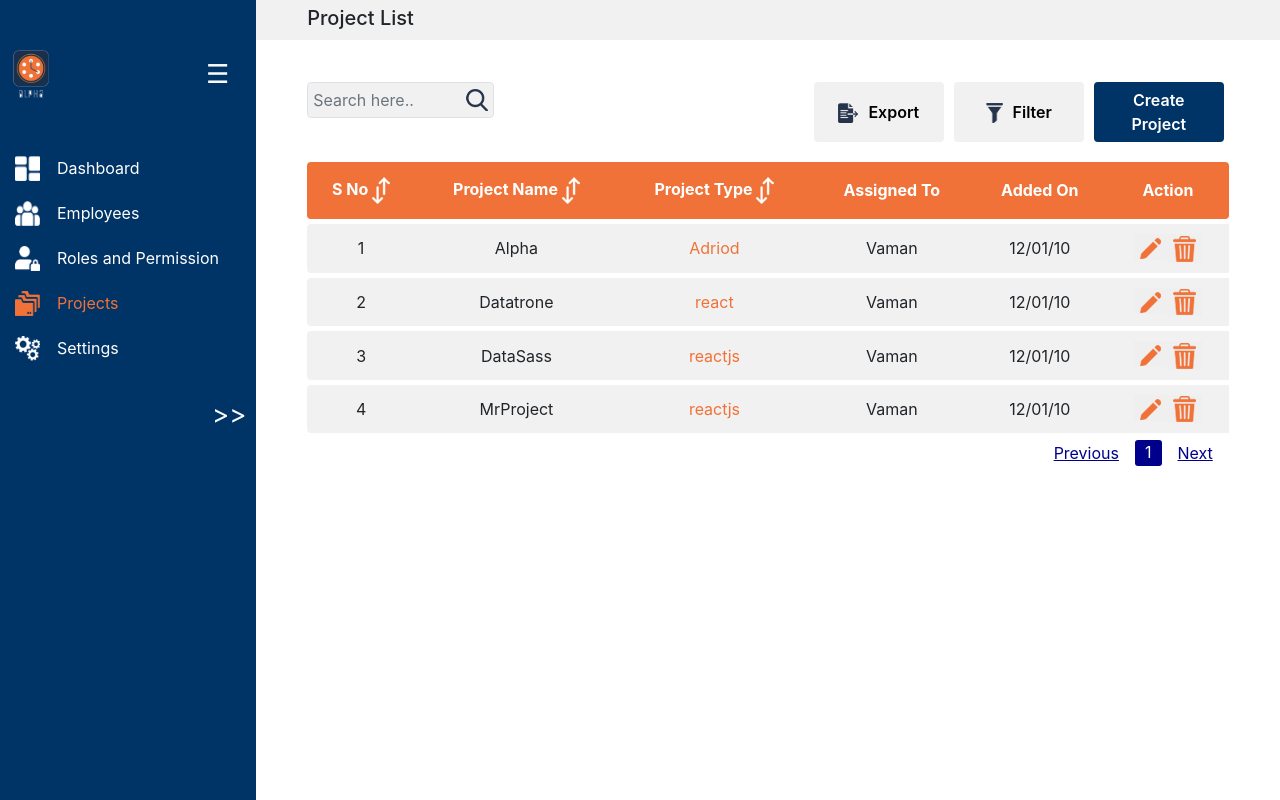
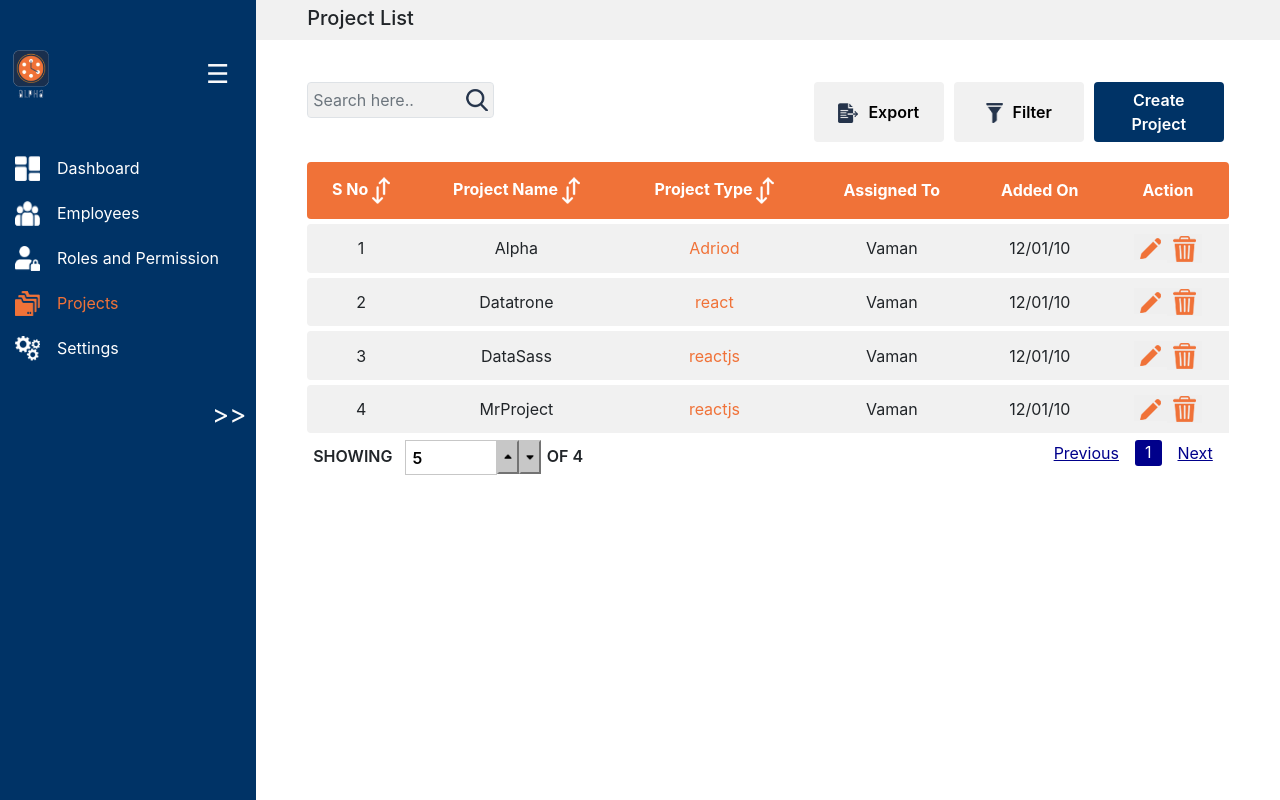
Before and after one commit to Mr0Strange1pwn/Alpha, a React (Create React App) app: page /Project in a window 1280 px wide. Built offline with nearby package versions, Linux system fonts and the light colour scheme; data requests are answered from the project's data file.

Commit message:
changes done pagination and clock

```diff
--- a/src/components/common/Timeclock/timeclock.css
+++ b/src/components/common/Timeclock/timeclock.css
@@ -1,5 +1,5 @@
 .divbox{
-    width: 100%;
+    width: 95%;
     border: 1px solid #ced4da;
     padding: .375rem .75rem .375rem .75rem;
     border-radius: 5px;
--- a/src/components/pages/Employee/Employee.css
+++ b/src/components/pages/Employee/Employee.css
@@ -126,37 +126,6 @@ a.user-email {
     text-align: center;
     font-weight: 500;
 }
-
-@media screen and (max-width: 1024px){
-    .employee-detail tr td{
-        padding:10px 5px;
-    }
-}
-@media screen and (max-width: 1023px){
-    .employee-detail tr td{
-        font-size: 15px;
-    }
-    .employee-header,.employee-detail{
-        display: block;
-    max-width: -moz-fit-content;
-    max-width: fit-content;
-    overflow-x: auto;
-    white-space: nowrap;
-    }
-}
-@media screen and (max-width: 767px){
-    .employee-detail tr td{
-        padding:10px 5px;
-    }
-    .employee-header,.employee-detail{
-        display: block;
-    max-width: -moz-fit-content;
-    max-width: fit-content;
-    overflow-x: auto;
-    white-space: nowrap;
-    }
-}
-
 .pageNumbers{
     list-style: none;
     display: flex;
@@ -193,3 +162,63 @@ a.user-email {
   .pageNumbers li button:focus {
     outline: none;
   }
+  button.loadmorebuttonone img, .loadmorebuttontwo img {
+    width: 8px;
+}
+.divboxnew {
+    display: flex;
+}
+.loadmorebuttontwo,.loadmorebuttonone{
+    background: #c7c7c7;
+    border-color: #c7c7c7;
+    padding: 3px 5px;
+}
+.divboxnew input {
+    padding: 0 7px;
+    font-weight: 600;
+    border: 1px solid #c7c7c7;
+    width: 20%;
+}
+.main nav{
+    display: flex;
+    justify-content: space-between;
+}
+.divboxnew h6 {
+    margin-top: 7px;
+    margin-left: 6px;
+    text-transform: uppercase;
+    font-weight: 600;
+}
+.loadmorebuttontwo img {
+    position: relative;
+    top: -5px;
+}
+@media screen and (max-width: 1024px){
+    .employee-detail tr td{
+        padding:10px 5px;
+    }
+}
+@media screen and (max-width: 1023px){
+    .employee-detail tr td{
+        font-size: 15px;
+    }
+    .employee-header,.employee-detail{
+        display: block;
+    max-width: -moz-fit-content;
+    max-width: fit-content;
+    overflow-x: auto;
+    white-space: nowrap;
+    }
+}
+@media screen and (max-width: 767px){
+    .employee-detail tr td{
+        padding:10px 5px;
+    }
+    .employee-header,.employee-detail{
+        display: block;
+    max-width: -moz-fit-content;
+    max-width: fit-content;
+    overflow-x: auto;
+    white-space: nowrap;
+    }
+}
--- a/src/components/pages/Employee/Registration/Documents.js
+++ b/src/components/pages/Employee/Registration/Documents.js
@@ -280,7 +280,7 @@ const Documents = () => {
               </button>
             </div>
           </div>
-          <nav aria-label="Page navigation example">
+          <nav aria-label="Page navigation example" style={{display:"unset"}} >
           <ul className="pageNumbers">
             <li>
               <button
--- a/src/components/pages/Employee/Registration/JobDetails.js
+++ b/src/components/pages/Employee/Registration/JobDetails.js
@@ -59,10 +59,23 @@ function JobDetails() {
             </div>
 
             <div className="col-sm-12 col-md-6 col-lg-6">
+              {/* <label class="form-check-label reg-lable" for="exampleCheck1">
+                Shift Timing
+              </label> */}
+              <div style={{display:"flex"}}>
+              <div className="col-sm-12 col-md-6 col-lg-6" >
               <label class="form-check-label reg-lable" for="exampleCheck1">
-                Shift Timing
+                Shift Timing From
               </label>
               <Timeclock />
+              </div>
+              <div className="col-sm-12 col-md-6 col-lg-6">
+              <label class="form-check-label reg-lable" for="exampleCheck1">
+                Shift Timing To
+              </label>
+              <Timeclock />
+              </div>
+              </div>
               {/* <TimePicker/> */}
               {/* <input
                 style={{...inputStyle, border: showError ? details.shiftTime.length === 0 ? " 1px solid red" : null : null }}
--- a/src/components/pages/Employee/index.js
+++ b/src/components/pages/Employee/index.js
@@ -49,6 +49,15 @@ const Employee = () => {
     }
   });
 
+  const handleLoadMoreMethod = () =>{
+    setItemPerPage(itemsPerPage +5);
+   }
+
+   const handleLoadMoreMethoddec = () =>{
+    if(itemsPerPage>5){
+      setItemPerPage(itemsPerPage -5);
+     }
+   }
   const handleNextbtn = () => {
     setCurrentPage(currentPage + 1);
 
@@ -251,7 +260,24 @@ const Employee = () => {
           })}
         </table>
 
+
+
         <nav aria-label="Page navigation example">
+        <div className="col-sm-12 col-md-6 col-lg-6">
+
+            <div className="divboxnew">
+              <span><h6>Showing&nbsp;&nbsp;&nbsp;</h6></span>
+              <input
+                   value={itemsPerPage}
+                   className="payrollInputStylenew"
+                 />
+                 <div className="load"><button onClick={handleLoadMoreMethod} className="loadmorebuttonone" ><img src="images/up.png" className="loadmoreone" alt="logo" /> </button>
+                 <button onClick={handleLoadMoreMethoddec} className="loadmorebuttontwo" ><img src="images/down.png" className="loadmoretwo" alt="logo" /></button></div>
+                 <h6 style={{display:"flex"}}>of {student.length}</h6>
+
+            </div>
+            </div>
+
           <ul className="pageNumbers">
             <li>
               <button
--- a/src/components/pages/Project/ProjectList/index.js
+++ b/src/components/pages/Project/ProjectList/index.js
@@ -49,7 +49,16 @@ const ProjectList = () => {
   for (let i = 1; i <= Math.ceil(student.length / itemsPerPage); i++) {
     pages.push(i);
   }
+  const handleLoadMoreMethod = () =>{
+    setItemPerPage(itemsPerPage +5);
+   }
 
+   const handleLoadMoreMethoddec = () =>{
+     if(itemsPerPage>5){
+      setItemPerPage(itemsPerPage -5);
+     }
+
+   }
   const indexOfLastItem = currentPage * itemsPerPage;
   //  1  X 15 = 15 and 2 X 10 = 30
   const indexOfFistItem = indexOfLastItem - itemsPerPage;
@@ -384,6 +393,20 @@ const ProjectList = () => {
           })}
         </table>
         <nav aria-label="Page navigation example">
+        <div className="col-sm-12 col-md-6 col-lg-6">
+
+            <div className="divboxnew">
+              <span><h6>Showing&nbsp;&nbsp;&nbsp;</h6></span>
+              <input
+                   value={itemsPerPage}
+                   className="payrollInputStylenew"
+                 />
+                 <div className="load"><button onClick={handleLoadMoreMethod} className="loadmorebuttonone" ><img src="images/up.png" className="loadmoreone" alt="logo" /> </button>
+                 <button onClick={handleLoadMoreMethoddec} className="loadmorebuttontwo" ><img src="images/down.png" className="loadmoretwo" alt="logo" /></button></div>
+                 <h6 style={{display:"flex"}}>of {student.length}</h6>
+
+            </div>
+            </div>
           <ul className="pageNumbers">
             <li>
               <button
--- a/src/components/pages/Rolespermission/index.js
+++ b/src/components/pages/Rolespermission/index.js
@@ -26,7 +26,16 @@ const Rolespermission = () => {
   for (let i = 1; i <= Math.ceil(student.length / itemsPerPage); i++) {
     pages.push(i);
   }
+  const handleLoadMoreMethod = () =>{
+    setItemPerPage(itemsPerPage +5);
+   }
 
+   const handleLoadMoreMethoddec = () =>{
+     if(itemsPerPage>5){
+      setItemPerPage(itemsPerPage -5);
+     }
+
+   }
   const indexOfLastItem = currentPage * itemsPerPage;
   //  1  X 15 = 15 and 2 X 10 = 30
   const indexOfFistItem = indexOfLastItem - itemsPerPage;
@@ -235,6 +244,21 @@ const Rolespermission = () => {
           })}
           </table>
           <nav aria-label="Page navigation example">
+          <div className="col-sm-12 col-md-6 col-lg-6">
+
+            <div className="divboxnew">
+              <span><h6>Showing&nbsp;&nbsp;&nbsp;</h6></span>
+              <input
+                   value={itemsPerPage}
+                   className="payrollInputStylenew"
+                 />
+                 <div className="load"><button onClick={handleLoadMoreMethod} className="loadmorebuttonone" ><img src="images/up.png" className="loadmoreone" alt="logo" /> </button>
+                 <button onClick={handleLoadMoreMethoddec} className="loadmorebuttontwo" ><img src="images/down.png" className="loadmoretwo" alt="logo" /></button></div>
+                 <h6 style={{display:"flex"}}>of {student.length}</h6>
+
+            </div>
+            </div>
+
           <ul className="pageNumbers">
             <li>
               <button
```
